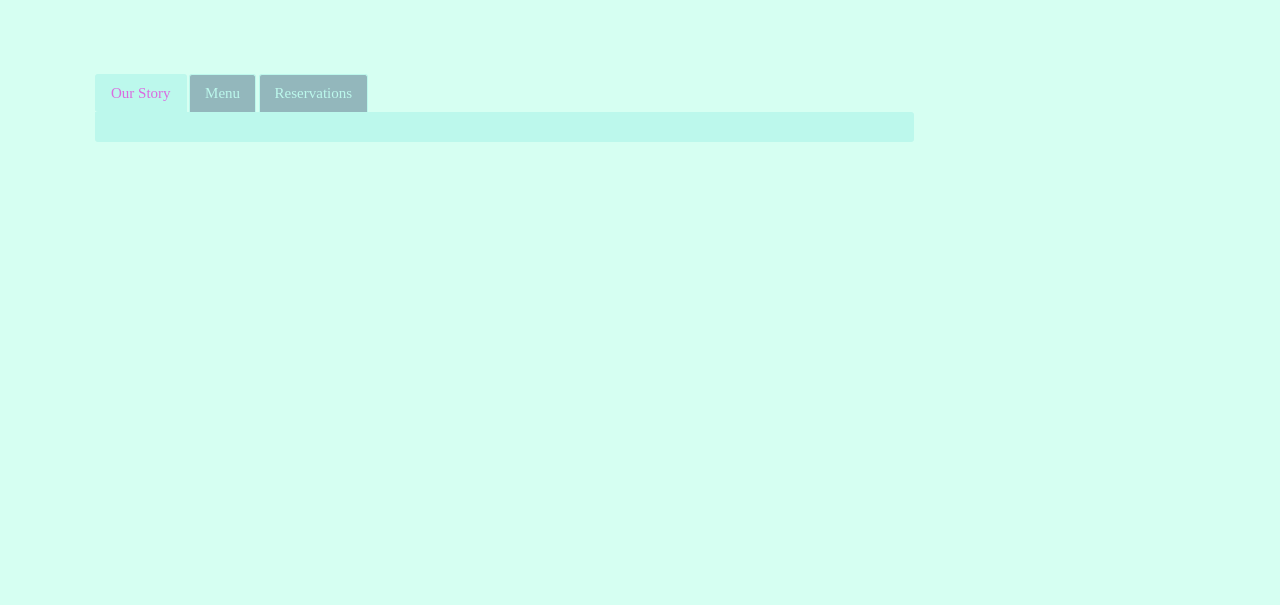
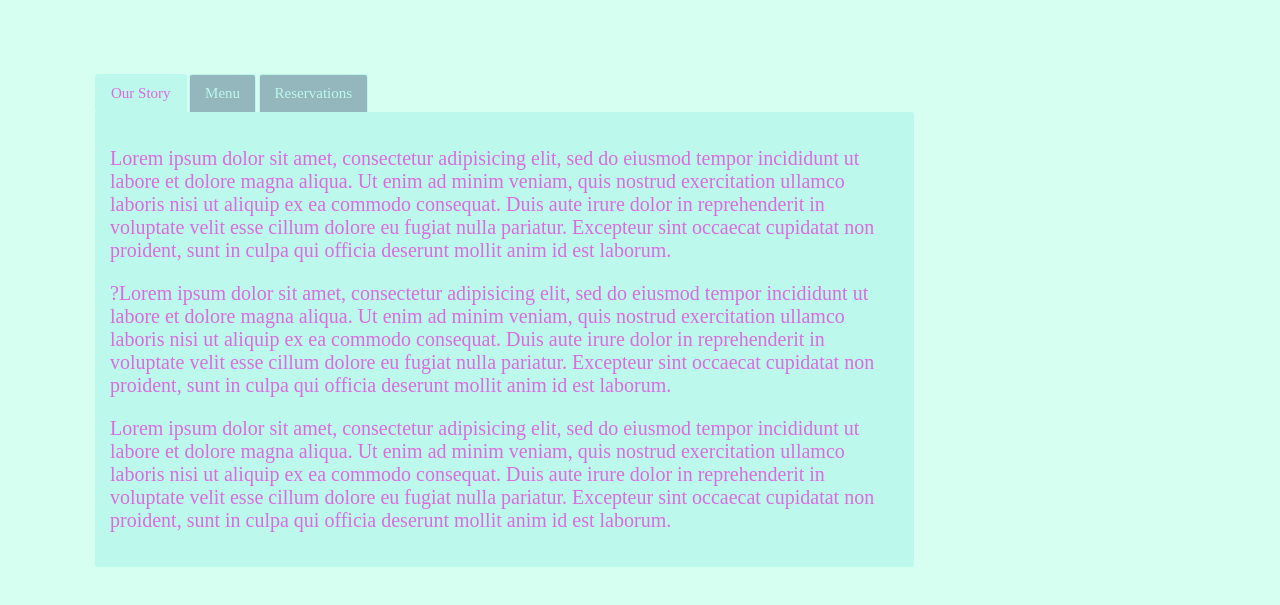
Before and after one commit to hopecrichlow/Restaurant, a website: page app/main.html in a window 1280 px wide. Shown: the part 747-1352 px from the top of the page. Drawn offline with Linux system fonts and the light colour scheme; no server answers.

Commit message:
finished

```diff
--- a/app/main.html
+++ b/app/main.html
@@ -93,7 +93,24 @@
    </ul>
 
         <div id="tab1" class="tabContent open">
-
+        <p>Lorem ipsum dolor sit amet, consectetur adipisicing elit, sed do eiusmod
+        tempor incididunt ut labore et dolore magna aliqua. Ut enim ad minim veniam,
+        quis nostrud exercitation ullamco laboris nisi ut aliquip ex ea commodo
+        consequat. Duis aute irure dolor in reprehenderit in voluptate velit esse
+        cillum dolore eu fugiat nulla pariatur. Excepteur sint occaecat cupidatat non
+        proident, sunt in culpa qui officia deserunt mollit anim id est laborum.</p>
+         <p>?Lorem ipsum dolor sit amet, consectetur adipisicing elit, sed do eiusmod
+        tempor incididunt ut labore et dolore magna aliqua. Ut enim ad minim veniam,
+        quis nostrud exercitation ullamco laboris nisi ut aliquip ex ea commodo
+        consequat. Duis aute irure dolor in reprehenderit in voluptate velit esse
+        cillum dolore eu fugiat nulla pariatur. Excepteur sint occaecat cupidatat non
+        proident, sunt in culpa qui officia deserunt mollit anim id est laborum.</p>
+         <p>Lorem ipsum dolor sit amet, consectetur adipisicing elit, sed do eiusmod
+        tempor incididunt ut labore et dolore magna aliqua. Ut enim ad minim veniam,
+        quis nostrud exercitation ullamco laboris nisi ut aliquip ex ea commodo
+        consequat. Duis aute irure dolor in reprehenderit in voluptate velit esse
+        cillum dolore eu fugiat nulla pariatur. Excepteur sint occaecat cupidatat non
+        proident, sunt in culpa qui officia deserunt mollit anim id est laborum.</p>
       </div>
       <div id="tab2" class="tabContent">
         <h1>Appetizers</h1>
--- a/src/main.scss
+++ b/src/main.scss
@@ -395,7 +395,9 @@ img {
 
 
         // ============MotherEffing Menu {o_0}========================================
-
+        #tab1 {
+          font-size: 2em;
+        }
         #tab2{
          font-size: 1.6em;
 
@@ -547,6 +549,15 @@ img {
     a:visited {
     color: #F366F3;
   }
+  #logo1 {
+
+
+          img{
+              width: 30%;
+
+
+          }
+        } //end of logo
 
   #enterTitle {
     margin: 0 auto;
```
Also changed, not shown: app/index.html (+2 -1 lines), app/css/main.css.
